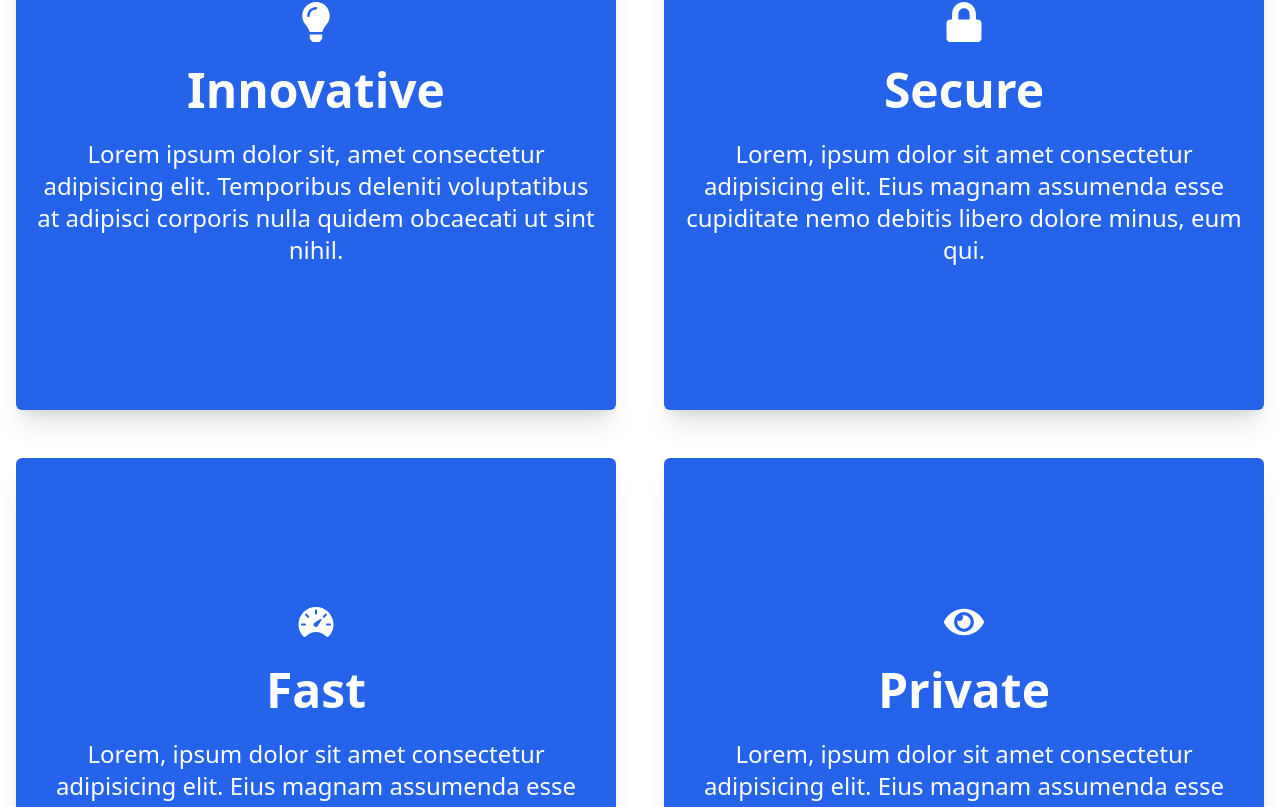
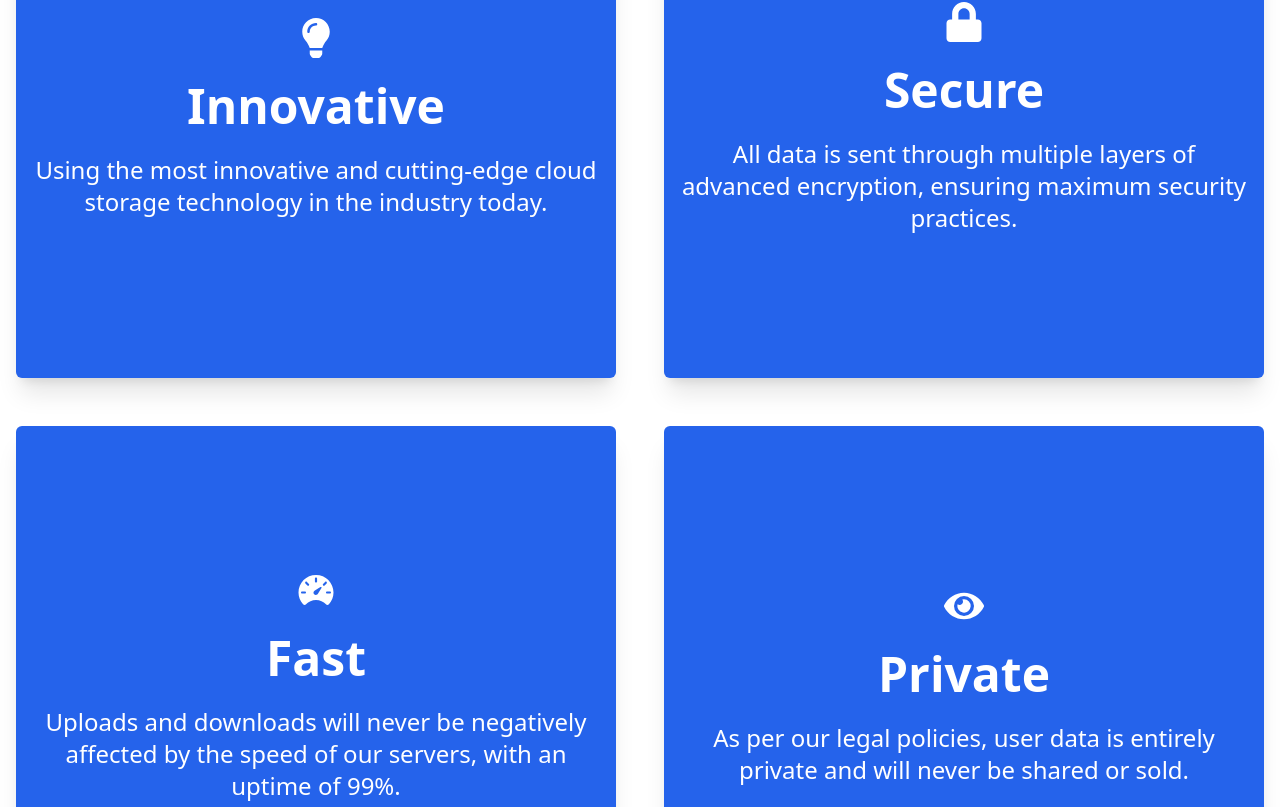
Before and after one commit to AnthonySaliba787/luna-cloud, a React (Vite) app: page / in a window 1280 px wide. Shown: the part 1070-1877 px from the top of the page. Built offline with nearby package versions, Linux system fonts and the light colour scheme.

Commit message:
Implement the last page with fixes

```diff
--- a/src/components/About.jsx
+++ b/src/components/About.jsx
@@ -1,8 +1,74 @@
+import Info from "../assets/info.png";
+import Contact from "../assets/contact.png";
+import {
+  FaFacebook,
+  FaGithub,
+  FaInstagram,
+  FaLinkedin,
+  FaTwitter,
+} from "react-icons/fa";
+
 function About() {
   return (
     <>
-      <div className="custom-container">
-        <h1>About</h1>
+      <div>
+        <div className="custom-container min-h-[1400px] justify-evenly px-8 text-center gap-8 relative bottom-20">
+          <div className="w-full min-h-[500px] flex flex-col justify-evenly items-center rounded-md bg-white shadow-xl py-8 px-8 hover:scale-[1.02] hover:bg-blue-100 duration-300">
+            <img
+              className="w-72 mx-auto my-[-2rem]"
+              src={Info}
+              alt="Guy sitting on a chair graphic"
+            />
+            <h1 className="text-3xl md:text-4xl font-bold text-blue-600 py-4">
+              About Us
+            </h1>
+            <p className="text-lg md:text-xl font-normal text-gray-700">
+              At Luna Cloud, we firmly believe in bringing private and
+              affordable cloud storage services to everyone. In a world plagued
+              by data collection, your data is legally safeguarded, with the
+              most sophisticated encryption technology available.
+            </p>
+          </div>
+          <div className="w-full min-h-[500px] flex flex-col justify-evenly items-center rounded-md bg-white shadow-xl py-8 px-8 hover:scale-[1.02] hover:bg-blue-100 duration-300">
+            <img
+              className="w-72 mx-auto my-[-2rem]"
+              src={Contact}
+              alt="Guy sitting on a chair graphic"
+            />
+            <h1 className="text-3xl md:text-4xl font-bold text-blue-600 py-4">
+              Contact Us
+            </h1>
+            <p className="text-lg md:text-xl font-normal text-gray-700">
+              Contact us on our email:{" "}
+              <span className="text-blue-600 cursor-pointer">
+                lunacloud@support.com
+              </span>{" "}
+              or find us on social media!
+            </p>
+            <div className="w-full flex flex-row justify-center items-center gap-8 py-4 text-blue-600">
+              <FaFacebook
+                size={30}
+                className="cursor-pointer hover:scale-[1.25] duration-300"
+              />
+              <FaTwitter
+                size={30}
+                className="cursor-pointer hover:scale-[1.25] duration-300"
+              />
+              <FaInstagram
+                size={30}
+                className="cursor-pointer hover:scale-[1.25] duration-300"
+              />
+              <FaGithub
+                size={30}
+                className="cursor-pointer hover:scale-[1.25] duration-300"
+              />
+              <FaLinkedin
+                size={30}
+                className="cursor-pointer hover:scale-[1.25] duration-300"
+              />
+            </div>
+          </div>
+        </div>
       </div>
     </>
   );
--- a/src/components/Home.jsx
+++ b/src/components/Home.jsx
@@ -60,36 +60,32 @@ function Home() {
             <FaLightbulb size={40} />
             <h1 className="card-title">Innovative</h1>
             <p className="card-p">
-              Lorem ipsum dolor sit, amet consectetur adipisicing elit.
-              Temporibus deleniti voluptatibus at adipisci corporis nulla quidem
-              obcaecati ut sint nihil.
+              Using the most innovative and cutting-edge cloud storage
+              technology in the industry today.
             </p>
           </div>
           <div className="card">
             <FaLock size={40} />
             <h1 className="card-title">Secure</h1>
             <p className="card-p">
-              Lorem, ipsum dolor sit amet consectetur adipisicing elit. Eius
-              magnam assumenda esse cupiditate nemo debitis libero dolore minus,
-              eum qui.
+              All data is sent through multiple layers of advanced encryption,
+              ensuring maximum security practices.
             </p>
           </div>
           <div className="card">
             <IoIosSpeedometer size={40} />
             <h1 className="card-title">Fast</h1>
             <p className="card-p">
-              Lorem, ipsum dolor sit amet consectetur adipisicing elit. Eius
-              magnam assumenda esse cupiditate nemo debitis libero dolore minus,
-              eum qui.
+              Uploads and downloads will never be negatively affected by the
+              speed of our servers, with an uptime of 99%.
             </p>
           </div>
           <div className="card">
             <FaEye size={40} />
             <h1 className="card-title">Private</h1>
             <p className="card-p">
-              Lorem, ipsum dolor sit amet consectetur adipisicing elit. Eius
-              magnam assumenda esse cupiditate nemo debitis libero dolore minus,
-              eum qui.
+              As per our legal policies, user data is entirely private and will
+              never be shared or sold.
             </p>
           </div>
         </div>
--- a/src/index.css
+++ b/src/index.css
@@ -4,7 +4,7 @@
 
 @layer components {
   .custom-container {
-    @apply max-w-[1000px] h-screen mx-auto text-center flex flex-col justify-center items-center relative bottom-20;
+    @apply max-w-[1000px] h-screen mx-auto text-center flex flex-col justify-center items-center relative;
   }
 
   .nav-button {
```
Also changed, not shown: src/assets/contact.png (added), src/assets/info.png (added).
